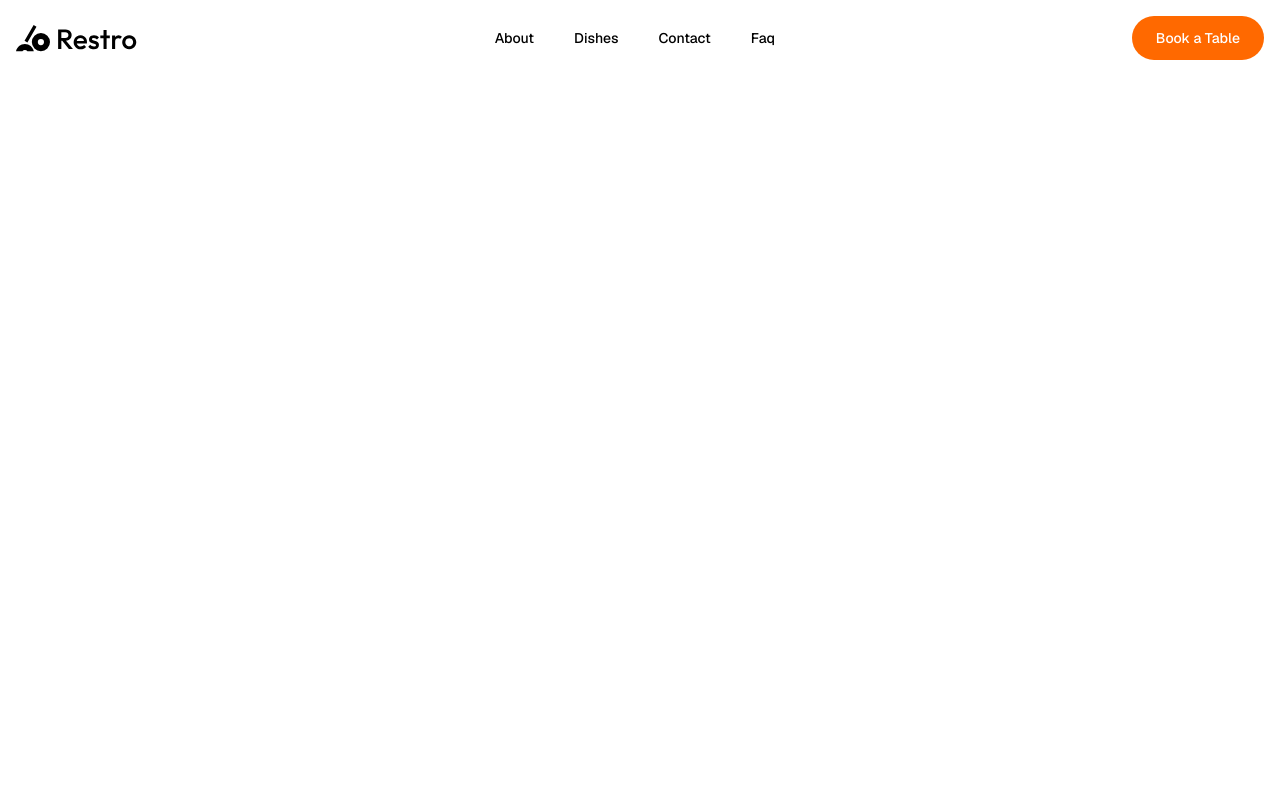
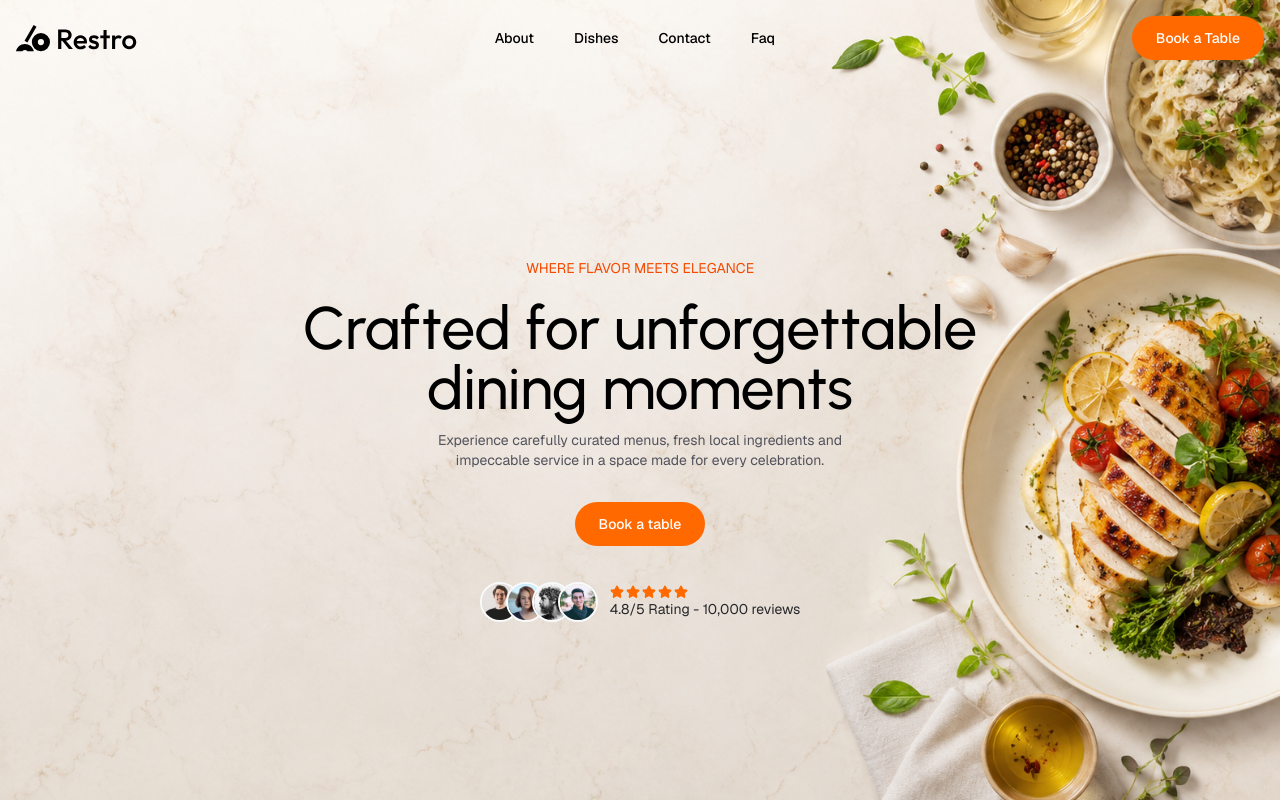
Before and after one commit to RudranshCoder83/Resto---Book-Your-Table-in-ease, a React (Vite) app: page / in a window 1280 px wide. Built offline with nearby package versions, Linux system fonts and the light colour scheme.

Commit message:
Created Main Page

```diff
--- a/src/App.jsx
+++ b/src/App.jsx
@@ -1,10 +1,12 @@
 import React from 'react'
 import NavBar from './components/NavBar';
+import HeroSection from './section/HeroSection';
 
 const App = ()=>{
   return(
     <>
       <NavBar />
+      <HeroSection/>
     </>
   )
 }
--- /dev/null
+++ b/src/components/Animated.jsx
@@ -0,0 +1,26 @@
+import {motion} from 'motion/react'
+
+const Animated = ({
+    children,
+    delay = 0,
+    y = 50,
+    x = 0,
+    scale = 1,
+    className,
+    ...props
+ }) => {
+  return (
+    <motion.div
+    initial = {{opacity: 0, y, x, scale}}
+    whileInView={{opacity: 1, y:0, x:0, scale:1}}
+    viewport={ {once:true}}
+    transition={{delay, type:"spring", stiffness:320, damping:70, mass:1 } }
+    className={className}
+    {...props}
+    >
+        {children}
+    </motion.div>
+  )
+}
+
+export default Animated
--- a/src/section/HeroSection.jsx
+++ b/src/section/HeroSection.jsx
@@ -0,0 +1,57 @@
+import { Star } from "lucide-react"
+import Animated from "../components/Animated"
+
+const avatars = [
+    "/assets/user-1.jpeg",
+    "/assets/user-2.jpeg",
+    "/assets/user-3.jpeg",
+    "/assets/user-4.jpeg",
+]
+
+const HeroSection = () => {
+    return (
+        <section className="flex flex-col items-center min-h-screen justify-center bg-[url('/assets/heroBanner.png')] bg-cover bg-center bg-no-repeat px-4 pt-20">
+
+            <Animated y={-20} delay={0.2} >
+                <p class='text-orange-600'>WHERE FLAVOR MEETS ELEGANCE</p>
+            </Animated>
+
+            <Animated>
+                <h1 className="text-5xl md:text-6xl font-medium max-w-3xl text-center mt-5 font-urbanist text-balance">
+                    Crafted for unforgettable dining moments
+                </h1>
+            </Animated>
+
+            <Animated delay={0.2}>
+                <p className='text-zinc-600 max-w-md text-center mt-3'>Experience carefully
+                    curated menus, fresh local ingredients and impeccable service in a space made
+                    for every celebration.</p>
+            </Animated>
+
+            <Animated>
+                <a href="#booking-process" className="bg-orange-500 hover:bg-orange-600 text-white font-medium px-6 py-3 mt-8 rounded-full block transition">
+                    Book a table
+                </a>
+            </Animated>
+
+            <Animated className="flex items-center justify-center md:justify-start mt-9">
+                <div className="flex -space-x-3.5 pr-3">
+                    {avatars.map((src, i) => (
+                        <img key={i} src={src} alt="guest" className="size-10 border-2 border-slate-50 rounded-full hover:-translate-y-px transition" />
+                    ))}
+                </div>
+            <div>
+                <div className="flex items-center gap-0.5">
+                    {[...Array(5)].map((_, i) => (
+                        <Star key={i} className="size-3.5 fill-orange-500 text-orange-500" />
+                    ))}
+                </div>
+            <p className="text-zinc-800">4.8/5 Rating - 10,000 reviews</p>
+            </div>
+            </Animated>
+
+        </section >
+    )
+}
+
+export default HeroSection
```
